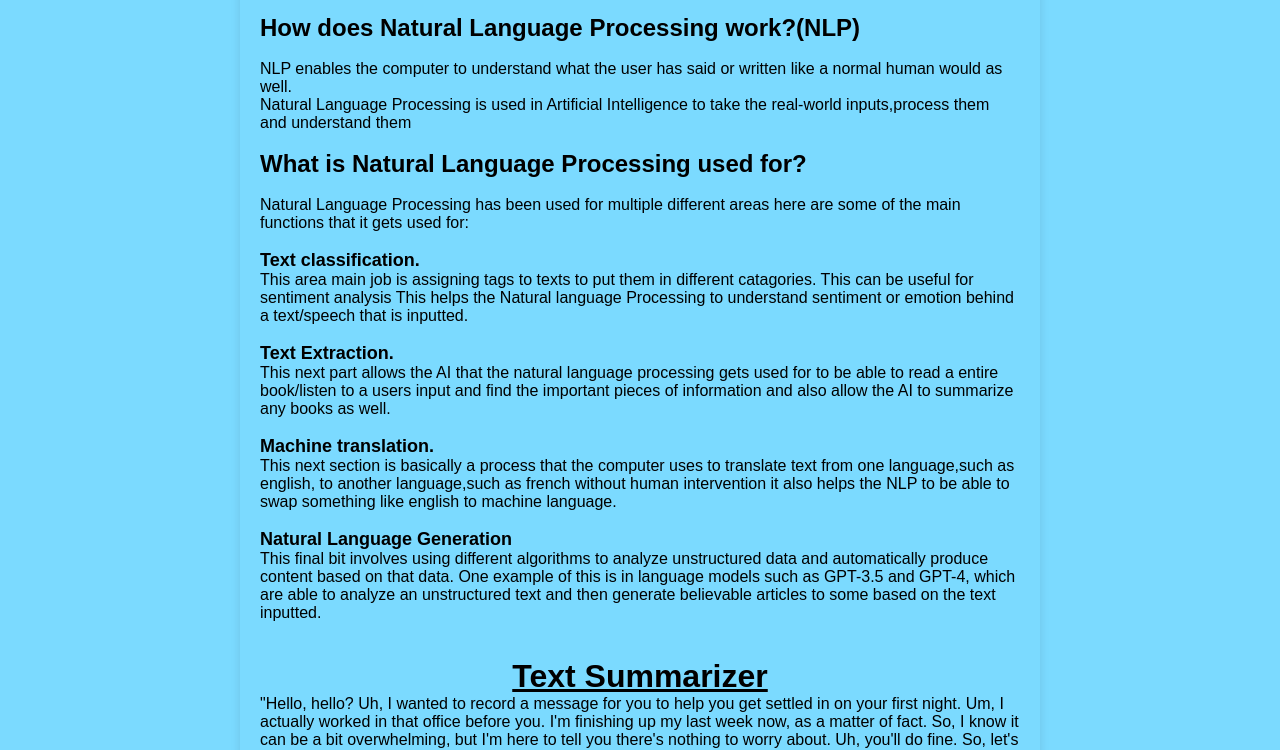
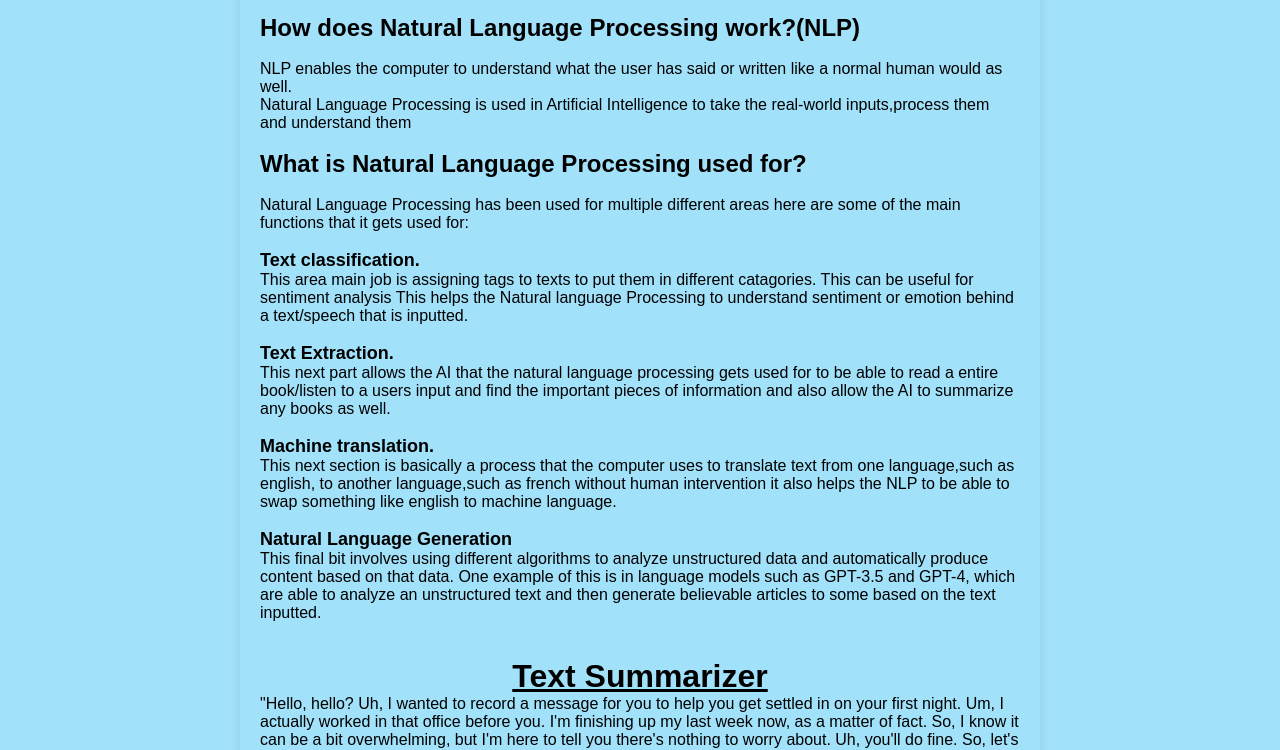
Before and after one commit to Kai518999/Kai518999.github.io, a plain HTML site: page Website-2/Pages/NLP.html in a window 1280 px wide. Shown: the part 204-954 px from the top of the page. Drawn offline with Linux system fonts and the light colour scheme.

Commit message:
Add files via upload

```diff
--- a/Website-2/Css/StyleNav2.css
+++ b/Website-2/Css/StyleNav2.css
@@ -193,7 +193,7 @@ input:checked + .slider:before {
 /*End of Toggle*/
   /*Day N Night cycles */
   body{
-    background-color: rgb(123, 218, 255);
+    background-color: rgb(162, 225, 250);
     color: black;
   }
   .night-mode {
```
